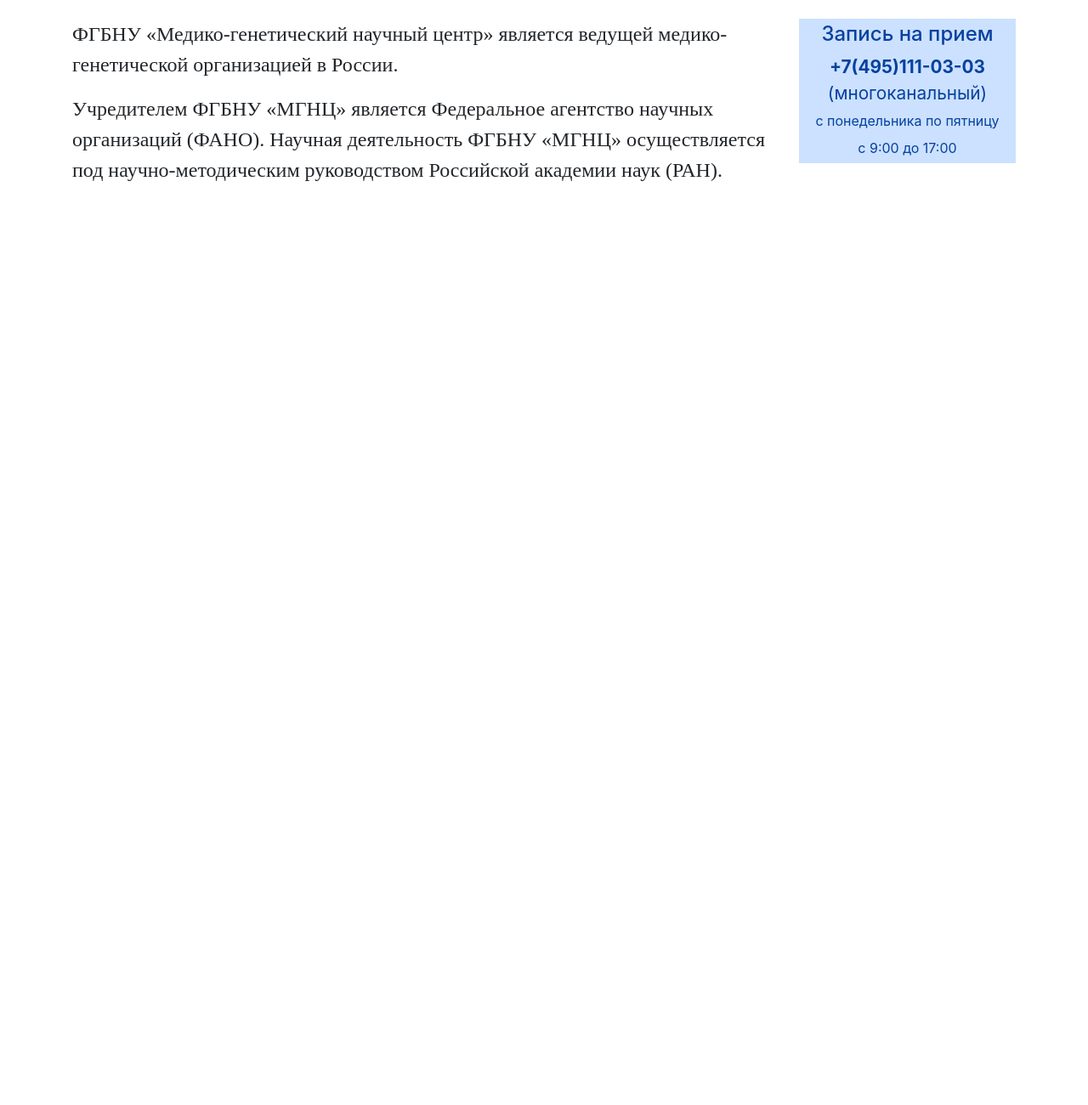
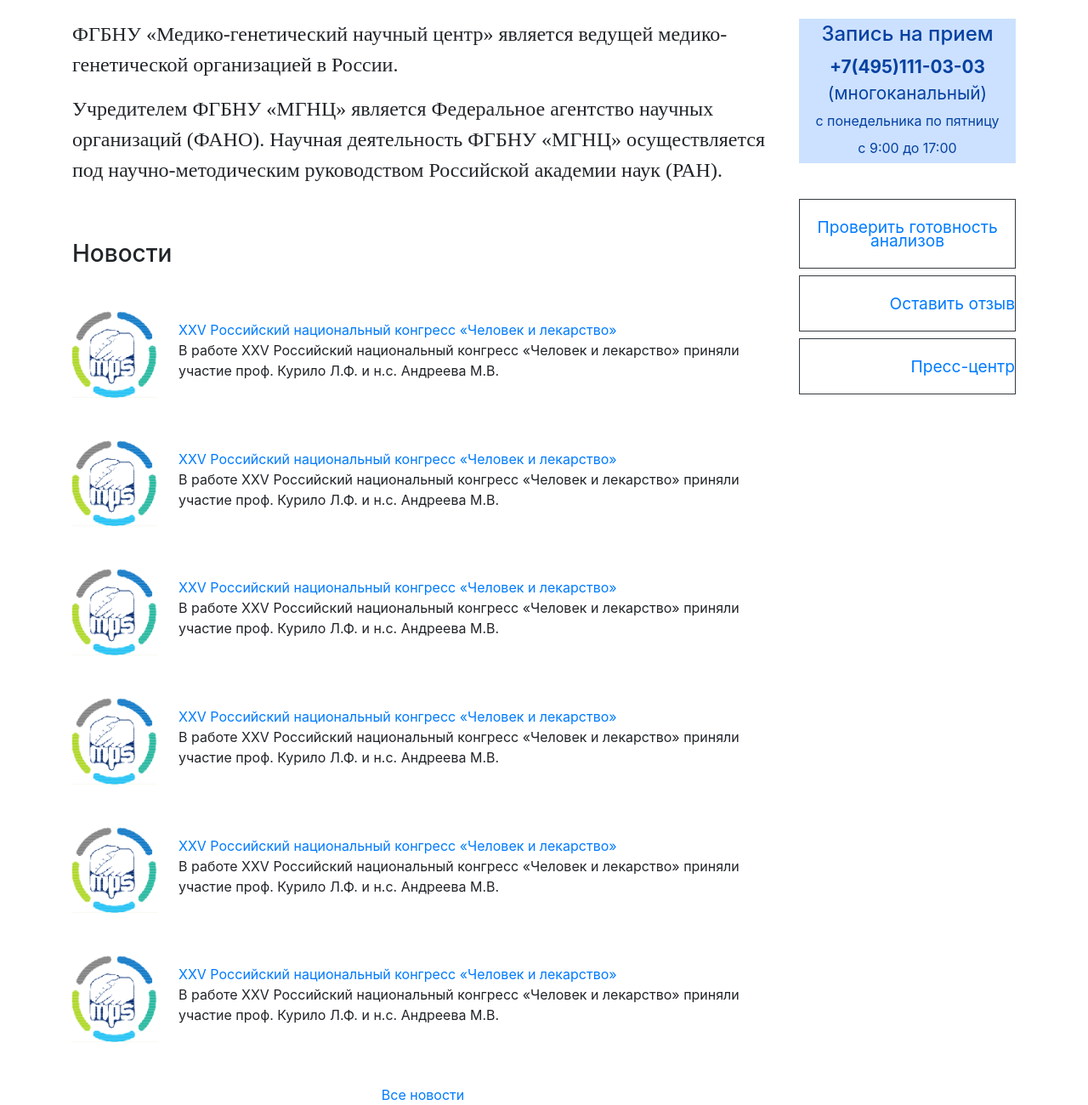
Before and after one commit to smirnovrm/medical, a website: page index.html in a window 1280 px wide. Shown: the part 912-2212 px from the top of the page at 85% size. Before the commit the page ends 1146 px from the top, so only its background shows below. Drawn offline with Linux system fonts and the light colour scheme.

Commit message:
add news block markup and styles

```diff
--- a/css/custom.css
+++ b/css/custom.css
@@ -186,3 +186,29 @@
     font-size: 1.5rem;
     font-family: "Times New Roman", Times, Baskerville, Georgia, serif;
 }
+.sidebar-link {
+    list-style: none;
+}
+.sidebar-link a {
+    font-size: 1.2rem;
+    line-height: 1rem;
+}
+.w-100px {
+    width: 100px;
+    height: auto;
+}
+.ul-prepared {
+    margin: 0;
+    padding: 0;
+    list-style: none;
+}
+.news-list li {
+    margin-top: 50px;
+}
+.news-list li > img{
+    float: left;
+}
+.news-list li > div {
+    padding-top: 10px;
+    margin-left: 125px;
+}
--- a/index.html
+++ b/index.html
@@ -244,6 +244,69 @@
                         </div>
                     </div>
                 </div>
+                <div class="row">
+                    <div class="col-md-9 mt-5">
+                        <h3>Новости</h3>
+                        <ul class="ul-prepared news-list">
+                            <li class="clearfix">
+                                <img src="images/W$Qsw.png" alt="" class="w-100px">
+                                <div>
+                                    <a href="">XXV Российский национальный конгресс &laquo;Человек и лекарство&raquo;</a>
+                                    <p>В работе XXV Российский национальный конгресс &laquo;Человек и лекарство&raquo; приняли участие проф. Курило Л.Ф. и н.с. Андреева М.В.</p>
+                                </div>
+                            </li>
+                            <li class="clearfix">
+                                <img src="images/W$Qsw.png" alt="" class="w-100px">
+                                <div>
+                                    <a href="">XXV Российский национальный конгресс &laquo;Человек и лекарство&raquo;</a>
+                                    <p>В работе XXV Российский национальный конгресс &laquo;Человек и лекарство&raquo; приняли участие проф. Курило Л.Ф. и н.с. Андреева М.В.</p>
+                                </div>
+                            </li>
+                            <li class="clearfix">
+                                <img src="images/W$Qsw.png" alt="" class="w-100px">
+                                <div>
+                                    <a href="">XXV Российский национальный конгресс &laquo;Человек и лекарство&raquo;</a>
+                                    <p>В работе XXV Российский национальный конгресс &laquo;Человек и лекарство&raquo; приняли участие проф. Курило Л.Ф. и н.с. Андреева М.В.</p>
+                                </div>
+                            </li>
+                            <li class="clearfix">
+                                <img src="images/W$Qsw.png" alt="" class="w-100px">
+                                <div>
+                                    <a href="">XXV Российский национальный конгресс &laquo;Человек и лекарство&raquo;</a>
+                                    <p>В работе XXV Российский национальный конгресс &laquo;Человек и лекарство&raquo; приняли участие проф. Курило Л.Ф. и н.с. Андреева М.В.</p>
+                                </div>
+                            </li>
+                            <li class="clearfix">
+                                <img src="images/W$Qsw.png" alt="" class="w-100px">
+                                <div>
+                                    <a href="">XXV Российский национальный конгресс &laquo;Человек и лекарство&raquo;</a>
+                                    <p>В работе XXV Российский национальный конгресс &laquo;Человек и лекарство&raquo; приняли участие проф. Курило Л.Ф. и н.с. Андреева М.В.</p>
+                                </div>
+                            </li>
+                            <li class="clearfix">
+                                <img src="images/W$Qsw.png" alt="" class="w-100px">
+                                <div>
+                                    <a href="">XXV Российский национальный конгресс &laquo;Человек и лекарство&raquo;</a>
+                                    <p>В работе XXV Российский национальный конгресс &laquo;Человек и лекарство&raquo; приняли участие проф. Курило Л.Ф. и н.с. Андреева М.В.</p>
+                                </div>
+                            </li>
+                            <li class="clearfix text-center">
+                                <a href="#">Все новости</a>
+                            </li>
+                        </ul>
+                    </div>
+                    <div class="col-md-3">
+                        <ul class="sidebar-link m-0 p-0">
+                            <li><a href="" class="d-block border border-dark pt-4 pb-4 mb-2 text-center">Проверить готовность анализов</a></li>
+                            <li><a href="" class="d-block border border-dark pt-4 pb-4 mb-2 text-right">Оставить отзыв</a></li>
+                            <li><a href="" class="d-block border border-dark pt-4 pb-4 mb-2 text-right">Пресс-центр</a></li>
+                        </ul>
+                        <ul class="ul-prepared sidebar-photo-link">
+                            <li><a href="#"><img src="" alt=""></a></li>
+                            <li><a href="#"><img src="" alt=""></a></li>
+                        </ul>
+                    </div>
+                </div>
             </div>
         </div>
 
```
